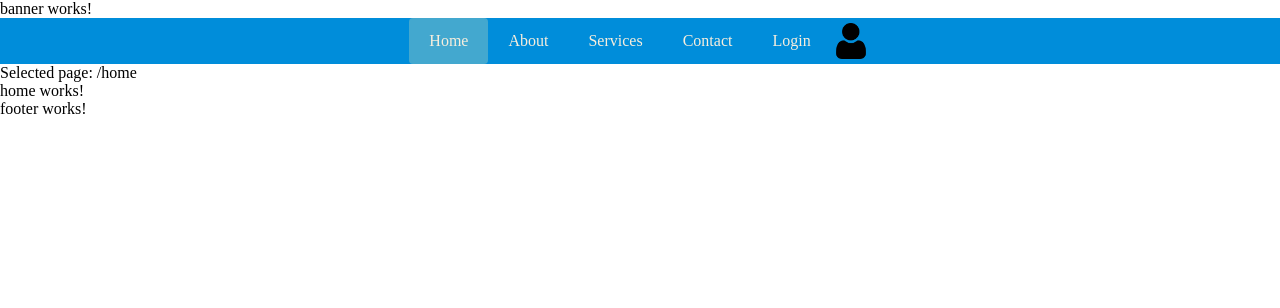
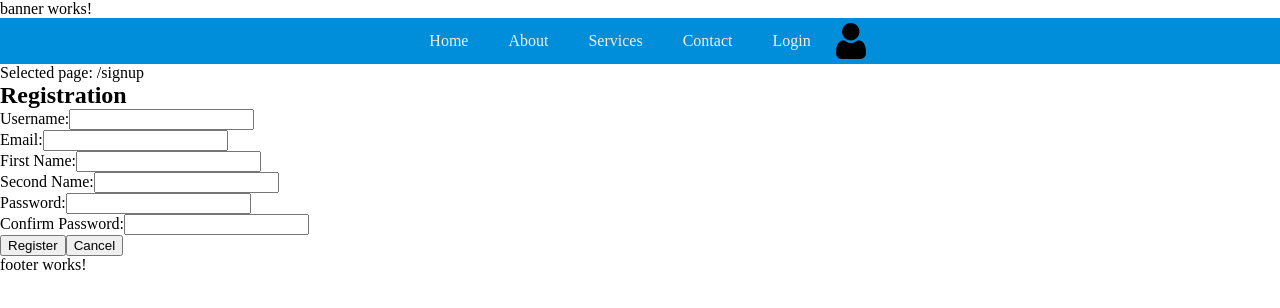
Before and after one commit to AtiGamer57/angular-tech-store, an Angular app: page /signup in a window 1280 px wide. Before the commit this address led to /home. Shown: the top 308 px of the page. Built offline with nearby package versions, Linux system fonts and the light colour scheme.

Commit message:
Add registartion form to webpage

```diff
--- a/src/app/app-routing.module.ts
+++ b/src/app/app-routing.module.ts
@@ -6,6 +6,7 @@ const routes: Routes = [
   { path: 'home', loadChildren: () => import('./pages/home/home.module').then(m => m.HomeModule) },
   { path: 'login', loadChildren: () => import('./pages/login/login.module').then(m => m.LoginModule) },
   { path: '', redirectTo: '/home', pathMatch: 'full' },
+  { path: 'signup', loadChildren: () => import('./pages/signup/signup.module').then(m => m.SignupModule) },
   { path: '**', redirectTo: '/home' },
 ];
 
--- a/src/app/common/navbar/navbar.component.html
+++ b/src/app/common/navbar/navbar.component.html
@@ -8,7 +8,7 @@
         <button class="dropbtn"></button>
         <div class="dropdown-content">
             <a [ngClass]="selectedPage === '/login' ? 'active' : 'inactive'" href="/login">Login</a>
-            <a [ngClass]="selectedPage === '/register' ? 'active' : 'inactive'" href="/register">Register</a>
+            <a [ngClass]="selectedPage === '/signup' ? 'active' : 'inactive'" href="/signup">Register</a>
         </div>
       </div>
 </div>
--- /dev/null
+++ b/src/app/pages/signup/signup-routing.module.ts
@@ -0,0 +1,11 @@
+import { NgModule } from '@angular/core';
+import { RouterModule, Routes } from '@angular/router';
+import { SignupComponent } from './signup.component';
+
+const routes: Routes = [{ path: '', component: SignupComponent }];
+
+@NgModule({
+  imports: [RouterModule.forChild(routes)],
+  exports: [RouterModule]
+})
+export class SignupRoutingModule { }
--- /dev/null
+++ b/src/app/pages/signup/signup.component.html
@@ -0,0 +1,35 @@
+<div class="container">
+    <h2>Registration</h2>
+    <form [formGroup]="signUpForm" (ngSubmit)="onSubmit()">
+        <div>
+            <label for="username">Username:</label>
+            <input type="text" required formControlName="username">
+        </div>
+        <div>
+            <label for="email">Email:</label>
+            <input type="email" required formControlName="email">
+        </div>
+        <div formGroupName="name">
+            <div>
+                <label for="firstName">First Name:</label>
+                <input type="text" required formControlName="firstName">
+            </div>
+            <div>
+                <label for="lastName">Second Name:</label>
+                <input type="text" required formControlName="lastName">
+            </div>
+        </div>
+        <div>
+            <label for="password">Password:</label>
+            <input type="password" required formControlName="password">
+        </div>
+        <div>
+            <label for="passwordRepeat">Confirm Password:</label>
+            <input type="password" required formControlName="passwordRepeat">
+        </div>
+        <div>
+            <button type="submit">Register</button>
+            <button (click)="goBack()">Cancel</button>
+        </div>
+    </form>
+</div>
--- /dev/null
+++ b/src/app/pages/signup/signup.component.ts
@@ -0,0 +1,35 @@
+import { Component } from '@angular/core';
+import { FormControl, FormGroup } from '@angular/forms';
+import { Location } from '@angular/common';
+
+@Component({
+  selector: 'app-signup',
+  templateUrl: './signup.component.html',
+  styleUrl: './signup.component.scss'
+})
+export class SignupComponent {
+
+
+  signUpForm = new FormGroup({
+    username: new FormControl(''),
+    email: new FormControl(''),
+    password: new FormControl(''),
+    passwordRepeat: new FormControl(''),
+    name: new FormGroup({
+      firstName: new FormControl(''),
+      lastName: new FormControl('')
+    }),
+  });
+
+  constructor(private location: Location) {
+
+  }
+
+  onSubmit(){
+
+  }
+
+  goBack(){
+    this.location.back();
+  }
+}
```
Also changed, not shown: src/app/pages/signup/signup.module.ts (added, +19 -0 lines), src/app/models/user.ts (added), src/app/pages/signup/signup.component.scss (added), 1 other file (tests, documents, lock files or other folders).
